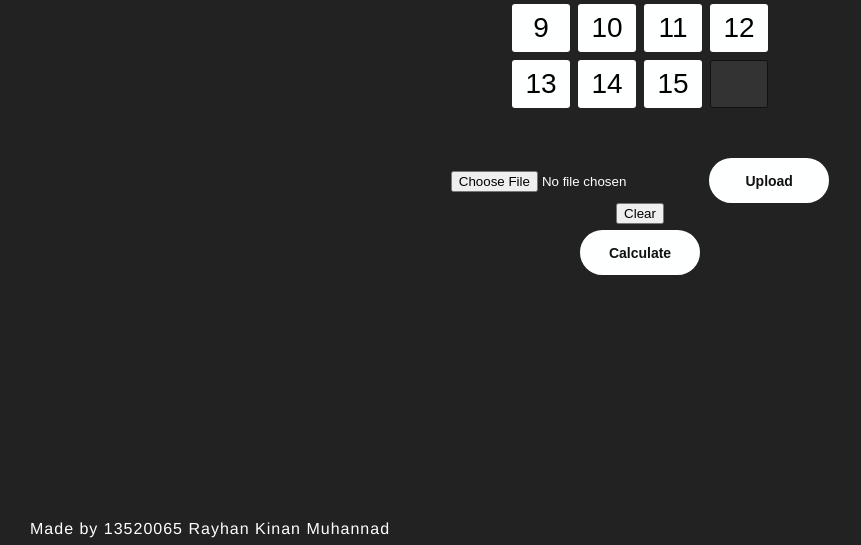
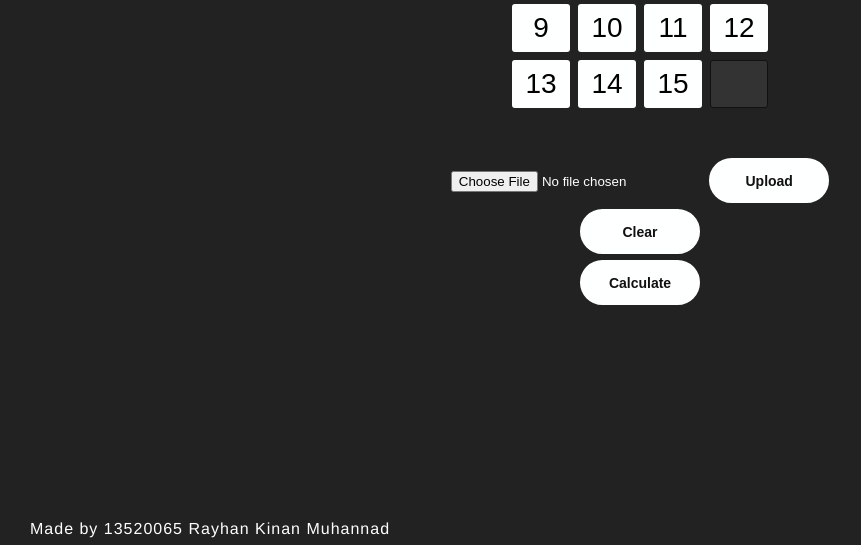
Before and after one commit to rayhankinan/15-puzzle-solver, a Flask app: page / in a window 1280 px wide. Shown: the part 240-785 px from the top of the page, without its empty margins (0-861 px from the left). Run offline with Flask 2, Linux system fonts and the light colour scheme.

Commit message:
Fix style

```diff
--- a/src/static/styles/stylesheet.css
+++ b/src/static/styles/stylesheet.css
@@ -80,7 +80,7 @@ header {
     align-items: center;
 }
 
-.file-submit-button, .calculate-button {
+.file-submit-button, .file-clear-button, .calculate-button, .back-button {
     width: 120px;
     height: 45px;
     margin-top: 6px;
@@ -94,7 +94,7 @@ header {
     font-size: 14px;
 }
 
-.file-submit-button:hover, .calculate-button:hover {
+.file-submit-button:hover, .file-clear-button:hover, .calculate-button:hover, .back-button:hover {
     background-color: #111;
     color: #feffff;
     transition: all 0.25s ease;
```
